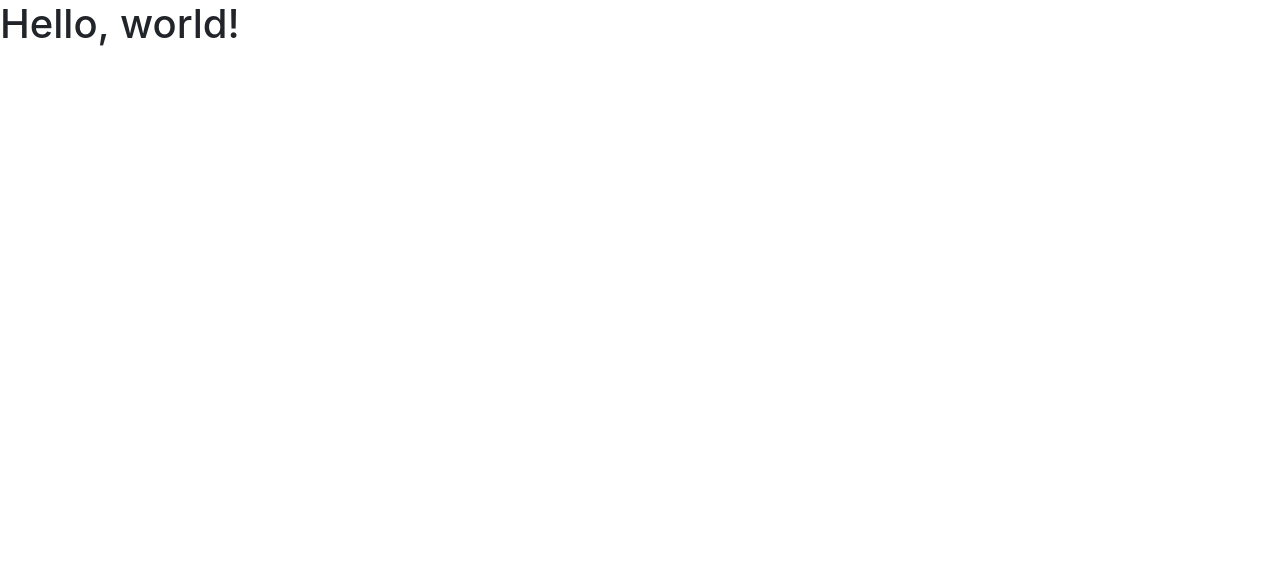
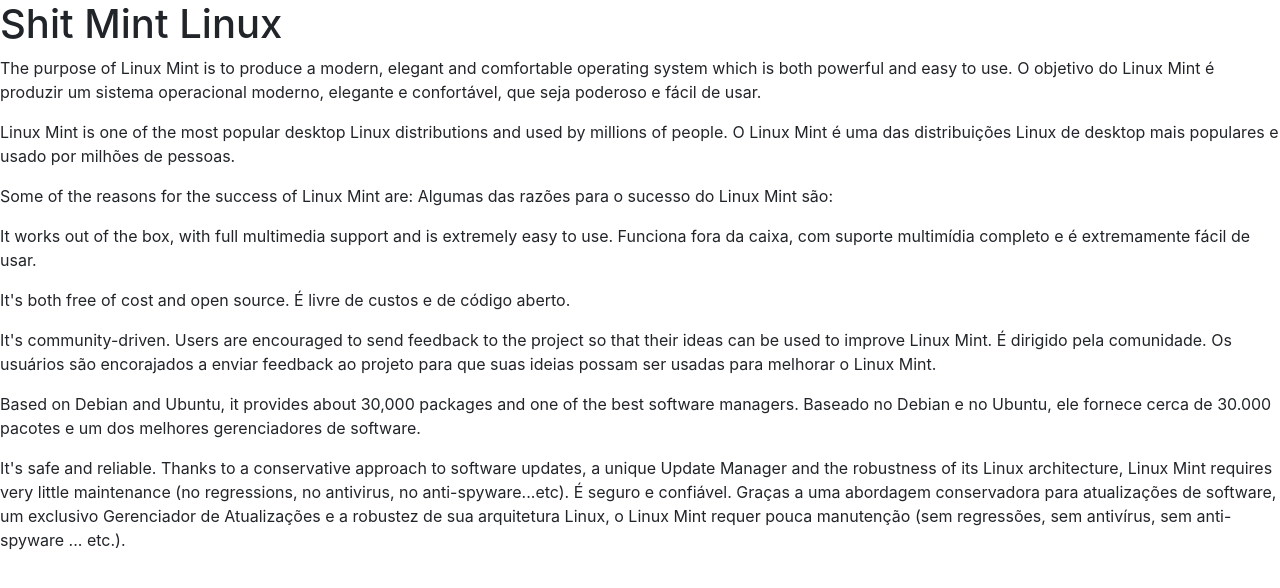
Before and after one commit to shitmintlinux/shitmintlinux.github.io, a plain HTML site: page index.html in a window 1280 px wide. Drawn offline with nearby package versions, Linux system fonts and the light colour scheme.

Commit message:
text init

```diff
--- a/index.html
+++ b/index.html
@@ -7,17 +7,52 @@
     <title>shit mint linux</title>
 
     <!-- Bootstrap CSS -->
-    <link rel="stylesheet" href="https://stackpath.bootstrapcdn.com/bootstrap/4.1.0/css/bootstrap.min.css" integrity="sha384-9gVQ4dYFwwWSjIDZnLEWnxCjeSWFphJiwGPXr1jddIhOegiu1FwO5qRGvFXOdJZ4" crossorigin="anonymous">
+    <link rel="stylesheet" href="https://stackpath.bootstrapcdn.com/bootstrap/4.1.0/css/bootstrap.min.css"
+          integrity="sha384-9gVQ4dYFwwWSjIDZnLEWnxCjeSWFphJiwGPXr1jddIhOegiu1FwO5qRGvFXOdJZ4" crossorigin="anonymous">
 
     <title>Hello, world!</title>
 </head>
 <body>
-    <h1>Hello, world!</h1>
+<h1>Shit Mint Linux
+</h1>
+<p>The purpose of Linux Mint is to produce a modern, elegant and comfortable operating system which is both powerful and
+    easy to use. O objetivo do Linux Mint &eacute; produzir um sistema operacional moderno, elegante e confort&aacute;vel,
+    que seja poderoso e f&aacute;cil de usar.</p>
 
+<p> Linux Mint is one of the most popular desktop Linux distributions and used by millions of people. O Linux Mint
+    &eacute; uma das distribui&ccedil;&otilde;es Linux de desktop mais populares e usado por milh&otilde;es de
+    pessoas.</p>
+
+<p>Some of the reasons for the success of Linux Mint are: Algumas das raz&otilde;es para o sucesso do Linux Mint s&atilde;o:</p>
+
+<p>It works out of the box, with full multimedia support and is extremely easy to use. Funciona fora da caixa, com
+    suporte multim&iacute;dia completo e &eacute; extremamente f&aacute;cil de usar.</p>
+
+<p>It's both free of cost and open source. &Eacute; livre de custos e de c&oacute;digo aberto.</p>
+
+<p>It's community-driven. Users are encouraged to send feedback to the project so that their ideas can be used to
+    improve Linux Mint. &Eacute; dirigido pela comunidade. Os usu&aacute;rios s&atilde;o encorajados a enviar feedback
+    ao projeto para que suas ideias possam ser usadas para melhorar o Linux Mint.</p>
+
+<p>Based on Debian and Ubuntu, it provides about 30,000 packages and one of the best software managers. Baseado no
+    Debian e no Ubuntu, ele fornece cerca de 30.000 pacotes e um dos melhores gerenciadores de software.</p>
+
+<p>It's safe and reliable. Thanks to a conservative approach to software updates, a unique Update Manager and the
+    robustness of its Linux architecture, Linux Mint requires very little maintenance (no regressions, no antivirus, no
+    anti-spyware...etc). &Eacute; seguro e confi&aacute;vel. Gra&ccedil;as a uma abordagem conservadora para atualiza&ccedil;&otilde;es
+    de software, um exclusivo Gerenciador de Atualiza&ccedil;&otilde;es e a robustez de sua arquitetura Linux, o Linux
+    Mint requer pouca manuten&ccedil;&atilde;o (sem regress&otilde;es, sem antiv&iacute;rus, sem anti-spyware ...
+    etc.).</p>
 <!-- Optional JavaScript -->
 <!-- jQuery first, then Popper.js, then Bootstrap JS -->
-    <script src="https://code.jquery.com/jquery-3.3.1.slim.min.js" integrity="sha384-q8i/X+965DzO0rT7abK41JStQIAqVgRVzpbzo5smXKp4YfRvH+8abtTE1Pi6jizo" crossorigin="anonymous"></script>
-    <script src="https://cdnjs.cloudflare.com/ajax/libs/popper.js/1.14.0/umd/popper.min.js" integrity="sha384-cs/chFZiN24E4KMATLdqdvsezGxaGsi4hLGOzlXwp5UZB1LY//20VyM2taTB4QvJ" crossorigin="anonymous"></script>
-    <script src="https://stackpath.bootstrapcdn.com/bootstrap/4.1.0/js/bootstrap.min.js" integrity="sha384-uefMccjFJAIv6A+rW+L4AHf99KvxDjWSu1z9VI8SKNVmz4sk7buKt/6v9KI65qnm" crossorigin="anonymous"></script>
+<script src="https://code.jquery.com/jquery-3.3.1.slim.min.js"
+        integrity="sha384-q8i/X+965DzO0rT7abK41JStQIAqVgRVzpbzo5smXKp4YfRvH+8abtTE1Pi6jizo"
+        crossorigin="anonymous"></script>
+<script src="https://cdnjs.cloudflare.com/ajax/libs/popper.js/1.14.0/umd/popper.min.js"
+        integrity="sha384-cs/chFZiN24E4KMATLdqdvsezGxaGsi4hLGOzlXwp5UZB1LY//20VyM2taTB4QvJ"
+        crossorigin="anonymous"></script>
+<script src="https://stackpath.bootstrapcdn.com/bootstrap/4.1.0/js/bootstrap.min.js"
+        integrity="sha384-uefMccjFJAIv6A+rW+L4AHf99KvxDjWSu1z9VI8SKNVmz4sk7buKt/6v9KI65qnm"
+        crossorigin="anonymous"></script>
 </body>
 </html>
```
Lines whose indentation alone changed are shown as unchanged.
